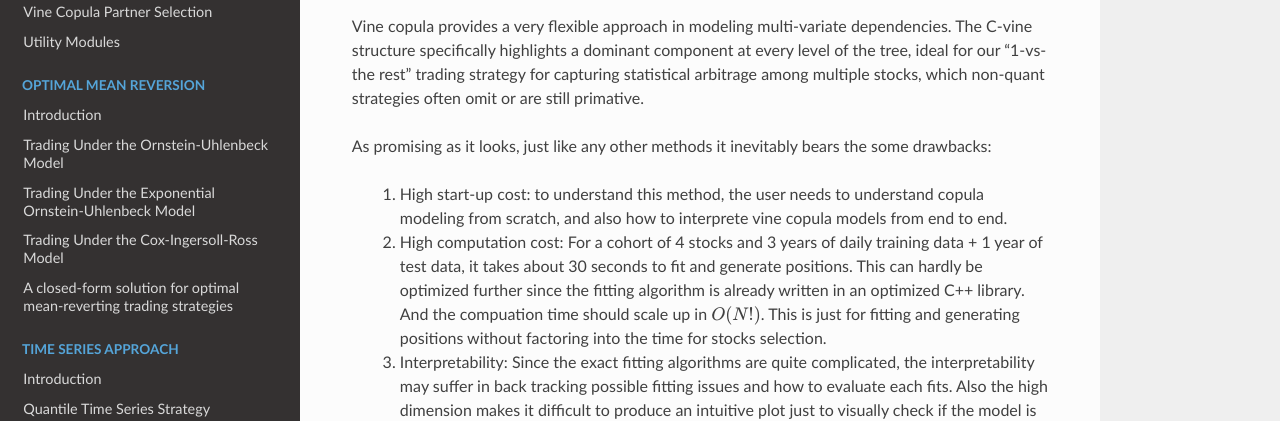
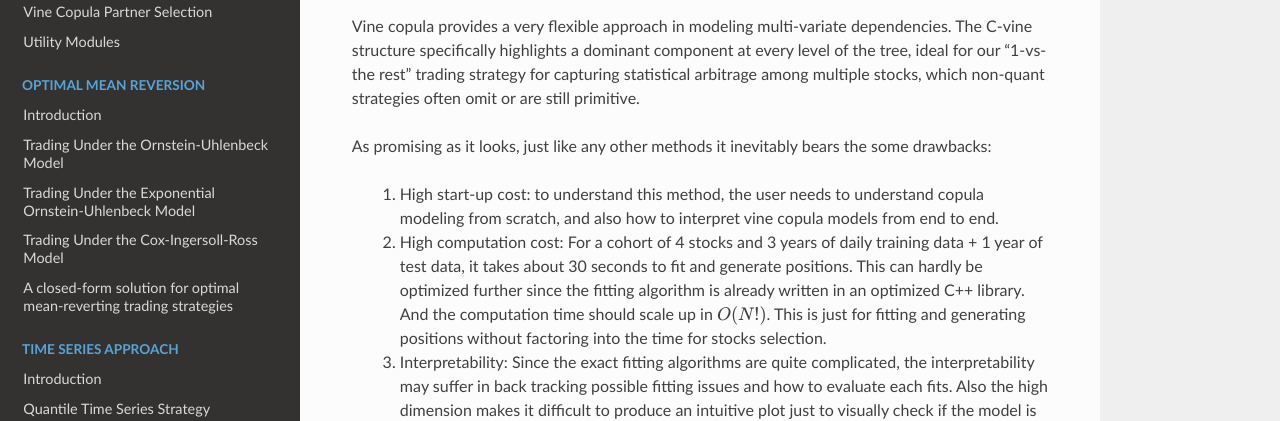
Before and after one commit to hudson-and-thames/arbitragelab, a Sphinx documentation site: the page built from docs/source/copula_approach/cvine_copula_strategy.rst, in a window 1280 px wide and 900 px high, scrolled down 7084 px. Shown: the part 241-662 px from the top of the window. Built offline with Sphinx 7.4.7 and the Read the Docs theme 2.0.0, drawn with Linux system fonts in a browser that asks for light colours; some of the changed text lies outside the part shown.

Commit message:
Grammar fix in the documentation.
Minor fix in the docs for grammar.

```diff
--- a/docs/source/copula_approach/cvine_copula_strategy.rst
+++ b/docs/source/copula_approach/cvine_copula_strategy.rst
@@ -82,7 +82,7 @@ We work with stocks' **daily returns data** exclusively.
     For more details in implementation, please refer to :ref:`Vine Copula Partner Selection<copula_approach-partner_selection>`.
 
 
-Suppose we have chosen a few cohorts and in each cohort it has a key stock element. We then need to turn the translate
+Suppose we have chosen a few cohorts and in each cohort it has a key stock element. We then need to translate the
 the stocks' returns data into its quantiles (pseudo-observations) using empirical CDFs (ECDFs).
 We denote the pseudo-observations as :math:`u_i`'s, and they are all uniform in :math:`[0, 1]`.
 
@@ -256,16 +256,16 @@ Comments
 
 Vine copula provides a very flexible approach in modeling multi-variate dependencies. The C-vine structure specifically
 highlights a dominant component at every level of the tree, ideal for our "1-vs-the rest" trading strategy for capturing
-statistical arbitrage among multiple stocks, which non-quant strategies often omit or are still primative.
+statistical arbitrage among multiple stocks, which non-quant strategies often omit or are still primitive.
 
 As promising as it looks, just like any other methods it inevitably bears the some drawbacks:
 
     1. High start-up cost: to understand this method, the user needs to understand copula modeling from scratch, and
-       also how to interprete vine copula models from end to end.
+       also how to interpret vine copula models from end to end.
 
     2. High computation cost: For a cohort of 4 stocks and 3 years of daily training data + 1 year of test data, it takes about
        30 seconds to fit and generate positions. This can hardly be optimized further since the fitting algorithm is already
-       written in an optimized C++ library. And the compuation time should scale up in :math:`O(N!)`. This is just for fitting and
+       written in an optimized C++ library. And the computation time should scale up in :math:`O(N!)`. This is just for fitting and
        generating positions without factoring into the time for stocks selection.
 
     3. Interpretability: Since the exact fitting algorithms are quite complicated, the interpretability may suffer in
```
Also changed, not shown: other parts of docs/source/copula_approach/cvine_copula_strategy.rst (+3 -3 lines).
